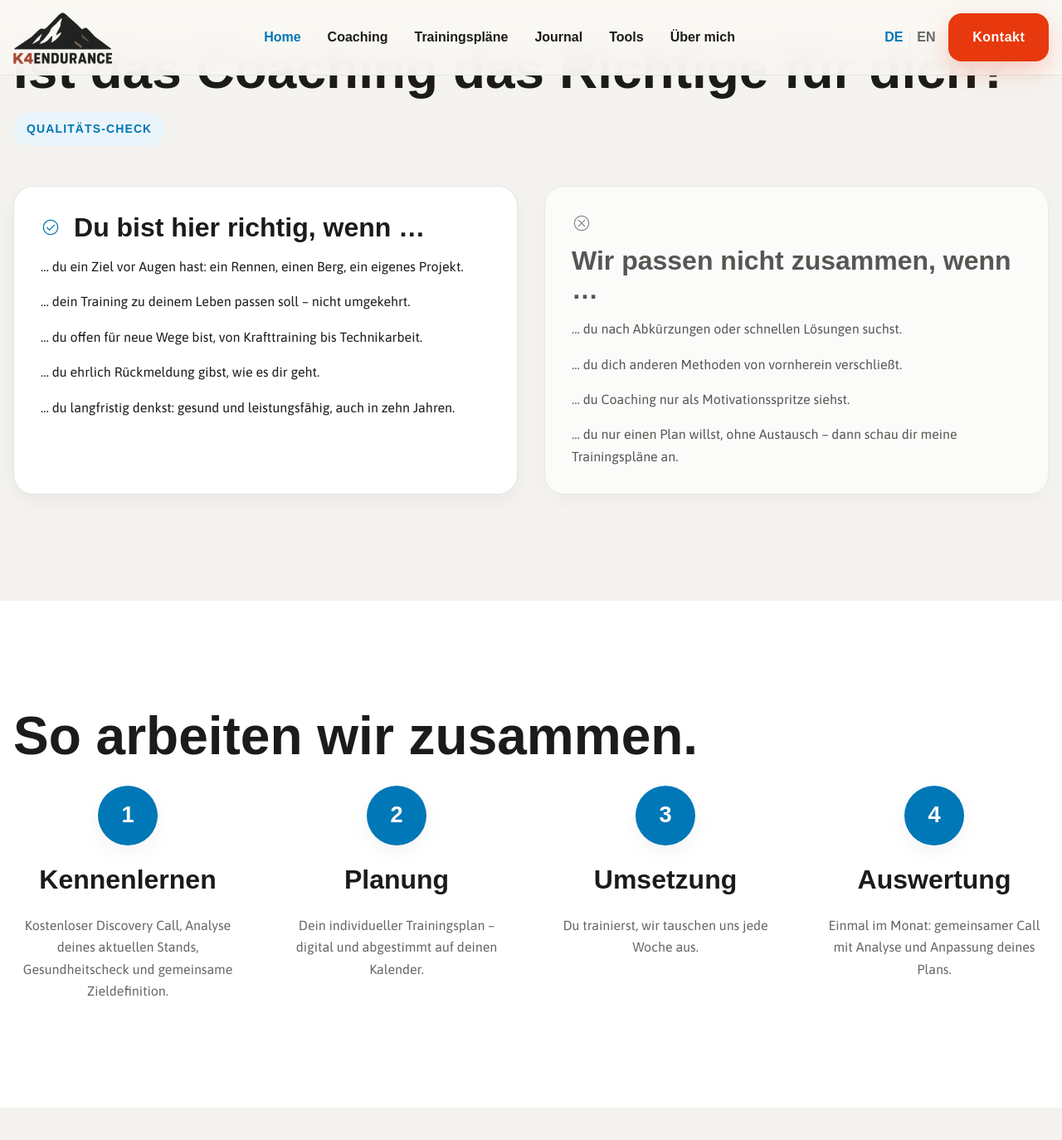
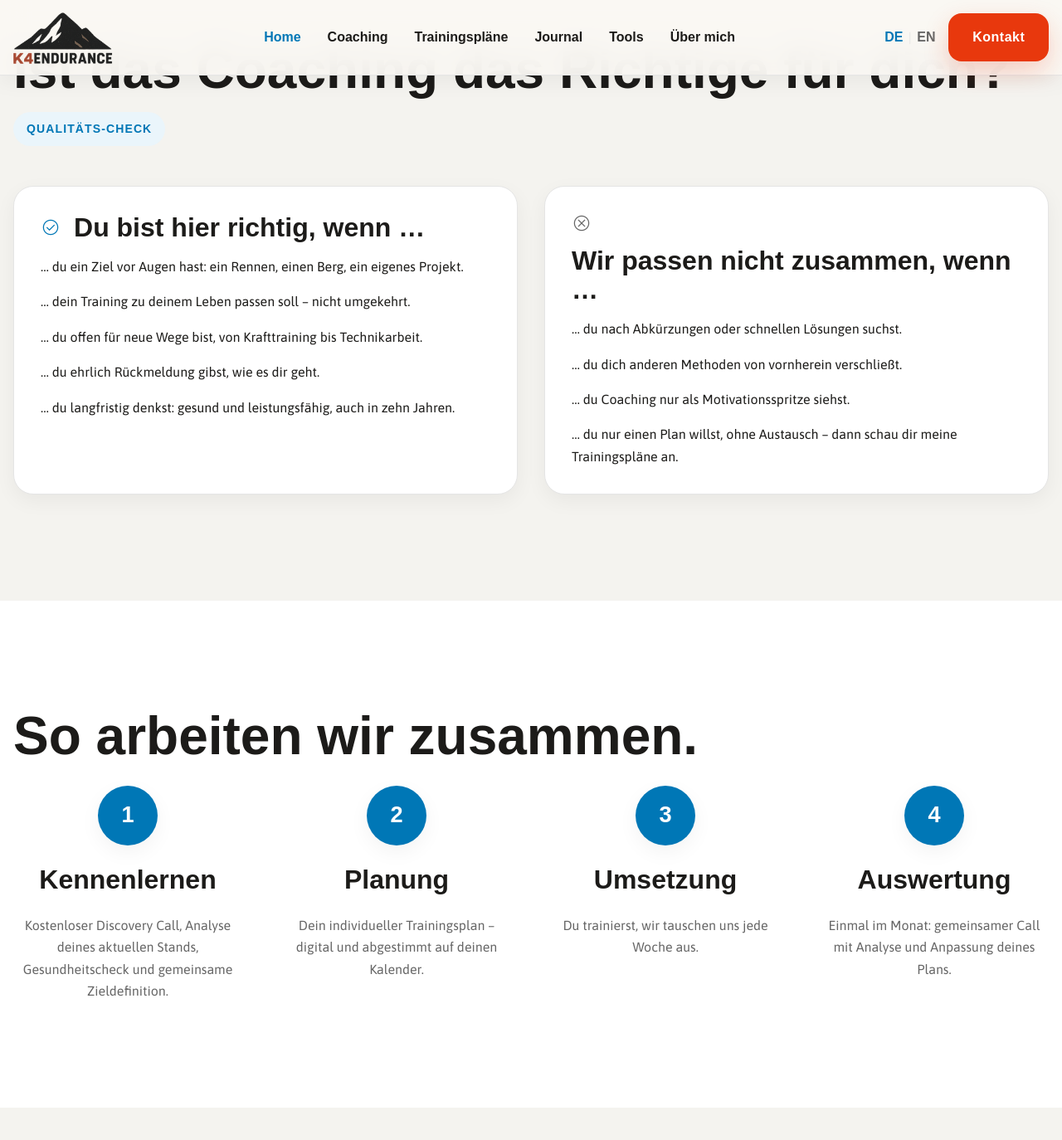
Before and after one commit to K4Endurance/k4endurance, a Jekyll site: the page built from index.html, in a window 1280 px wide and 1400 px high, scrolled down 3215 px. Shown: the top 1374 px of the window at 83% size. Built offline with Jekyll 4.4.1, drawn with Linux system fonts in a browser that asks for light colours; some web fonts are replaced.

Commit message:
Animationen hinzugefügt
/animate

```diff
--- a/assets/css/style.css
+++ b/assets/css/style.css
@@ -451,6 +451,22 @@
 
 }
 
+.button .material-symbols-outlined{
+
+    transition:transform 200ms var(--ease-out);
+
+}
+
+@media (hover:hover) and (pointer:fine){
+
+    .button:hover .material-symbols-outlined{
+
+        transform:translateX(3px);
+
+    }
+
+}
+
 .button-primary{
 
     background:var(--color-primary);
@@ -828,6 +844,14 @@
     backdrop-filter:blur(16px);
 
     border-bottom:1px solid var(--color-border);
+
+    transition:box-shadow var(--transition);
+
+}
+
+.site-header.is-scrolled{
+
+    box-shadow:var(--shadow-sm);
 
 }
 
@@ -1302,22 +1326,92 @@
    Scroll Reveal
    -------------------------------------------------------------------------- */
 
-/* Nur verstecken, wenn JS läuft – sonst bleibt der Inhalt sichtbar */
-.js .reveal{
+/* Nur verstecken, wenn JS läuft – sonst bleibt der Inhalt sichtbar.
+   Drei Varianten:
+   1. .stack.reveal  -> Kinder (und Karten in Grids) blenden gestaffelt ein
+   2. .media.reveal  -> Bild wird von oben nach unten "aufgedeckt"
+   3. alles andere   -> Element blendet als Ganzes ein                     */
+
+/* 1. Gestaffelt (Verzögerung setzt main.js pro Element) */
+.js .stack.reveal > :not(.grid),
+.js .stack.reveal .grid > *{
 
     opacity:0;
 
     transform:translateY(16px);
 
     transition:
-
-        opacity 500ms var(--ease-out),
-
-        transform 500ms var(--ease-out);
-
-}
-
-.js .reveal.is-visible{
+        opacity 600ms var(--ease-out),
+        transform 600ms var(--ease-out),
+        box-shadow var(--transition),
+        border-color var(--transition);
+
+}
+
+.js .stack.reveal.is-visible > :not(.grid),
+.js .stack.reveal.is-visible .grid > *{
+
+    opacity:1;
+
+    transform:none;
+
+}
+
+/* 2. Bild-Wipe; negativer Inset lässt den Schatten stehen */
+.js .media.reveal:not(.media-frame){
+
+    clip-path:inset(-40px -40px 100% -40px);
+
+    transition:clip-path 900ms var(--ease-in-out);
+
+}
+
+.js .media.reveal:not(.media-frame) img{
+
+    transform:scale(1.08);
+
+    transition:transform 900ms var(--ease-out);
+
+}
+
+.js .media.reveal.is-visible:not(.media-frame){
+
+    clip-path:inset(-40px);
+
+}
+
+.js .media.reveal.is-visible:not(.media-frame) img{
+
+    transform:none;
+
+}
+
+@media (hover:hover) and (pointer:fine){
+
+    .js .media.reveal.is-visible:not(.media-frame):hover img{
+
+        transform:scale(1.04);
+
+    }
+
+}
+
+/* 3. Als Ganzes */
+.js .reveal:not(.stack):not(.media),
+.js .media-frame.reveal{
+
+    opacity:0;
+
+    transform:translateY(16px);
+
+    transition:
+        opacity 600ms var(--ease-out),
+        transform 600ms var(--ease-out);
+
+}
+
+.js .reveal.is-visible:not(.stack):not(.media),
+.js .media-frame.reveal.is-visible{
 
     opacity:1;
 
@@ -1457,11 +1551,37 @@
 
 @media (prefers-reduced-motion:reduce){
 
-    .js .reveal{
+    .js .stack.reveal > :not(.grid),
+    .js .stack.reveal .grid > *,
+    .js .reveal:not(.stack):not(.media),
+    .js .media-frame.reveal{
 
         transform:none;
 
-        transition:opacity 200ms ease;
+        transition:opacity 300ms ease;
+
+    }
+
+    .js .media.reveal:not(.media-frame),
+    .js .media.reveal:not(.media-frame) img{
+
+        clip-path:none;
+
+        transform:none;
+
+        transition:none;
+
+    }
+
+    .button .material-symbols-outlined{
+
+        transition:none;
+
+    }
+
+    .button:hover .material-symbols-outlined{
+
+        transform:none;
 
     }
 
--- a/assets/js/main.js
+++ b/assets/js/main.js
@@ -54,6 +54,20 @@
 
     /*
     |--------------------------------------------------------------------------
+    | Header-Schatten beim Scrollen
+    |--------------------------------------------------------------------------
+    */
+
+    const header = document.querySelector(".site-header");
+
+    if (header) {
+        const updateHeader = () => header.classList.toggle("is-scrolled", window.scrollY > 8);
+        updateHeader();
+        window.addEventListener("scroll", updateHeader, { passive: true });
+    }
+
+    /*
+    |--------------------------------------------------------------------------
     | Scroll Reveal
     |--------------------------------------------------------------------------
     */
@@ -68,7 +82,20 @@
 
                 if (!entry.isIntersecting) return;
 
-                entry.target.classList.add("is-visible");
+                const el = entry.target;
+
+                // Gestaffelt: Kinder (und Karten in Grids) nacheinander
+                if (el.classList.contains("stack")) {
+                    const items = el.querySelectorAll(":scope > :not(.grid), :scope .grid > *");
+                    items.forEach((item, i) => {
+                        const delay = Math.min(i, 6) * 70;
+                        item.style.transitionDelay = `${delay}ms`;
+                        // Verzögerung danach entfernen, damit Hover sofort reagiert
+                        setTimeout(() => { item.style.transitionDelay = ""; }, delay + 650);
+                    });
+                }
+
+                el.classList.add("is-visible");
 
                 observer.unobserve(entry.target);
 
```
